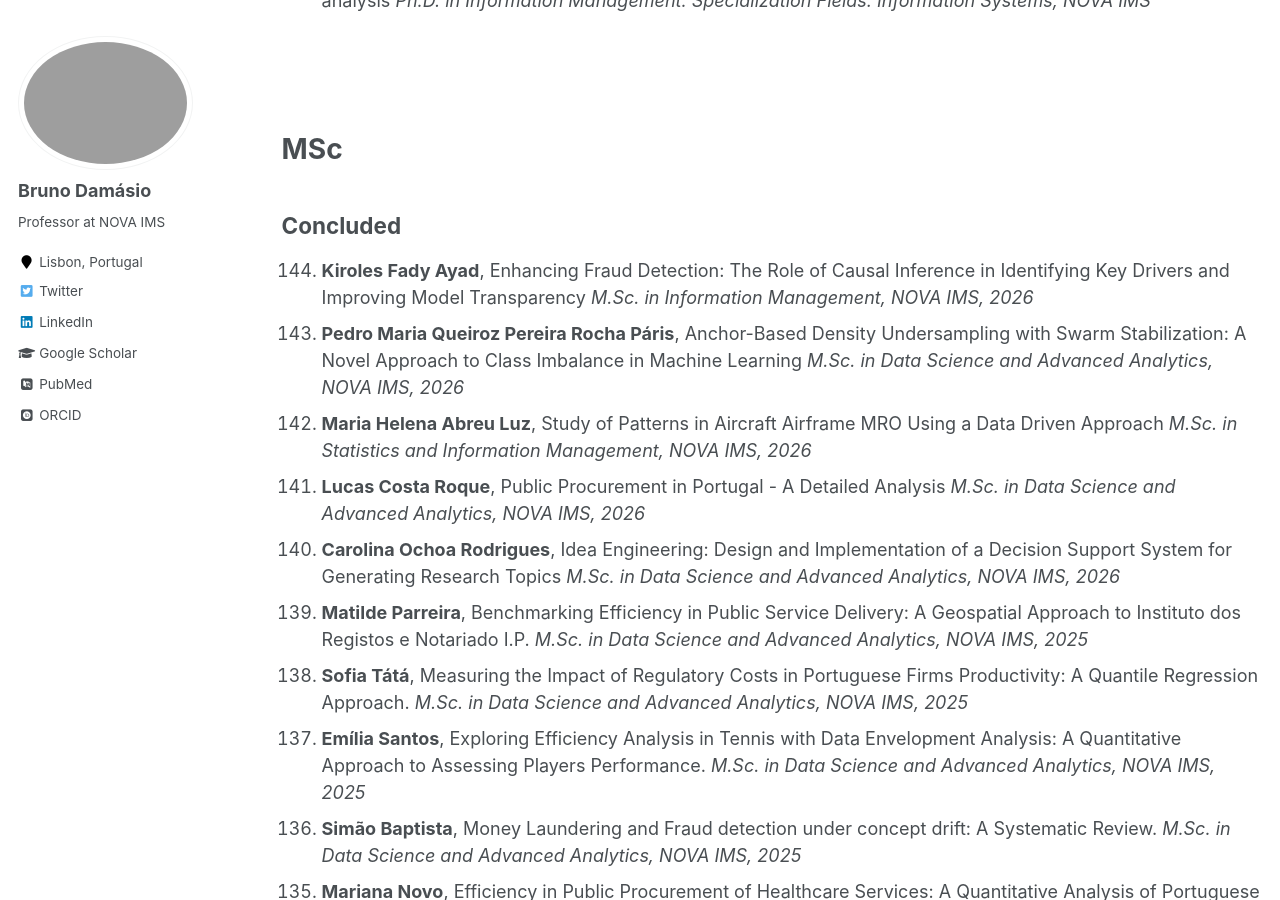
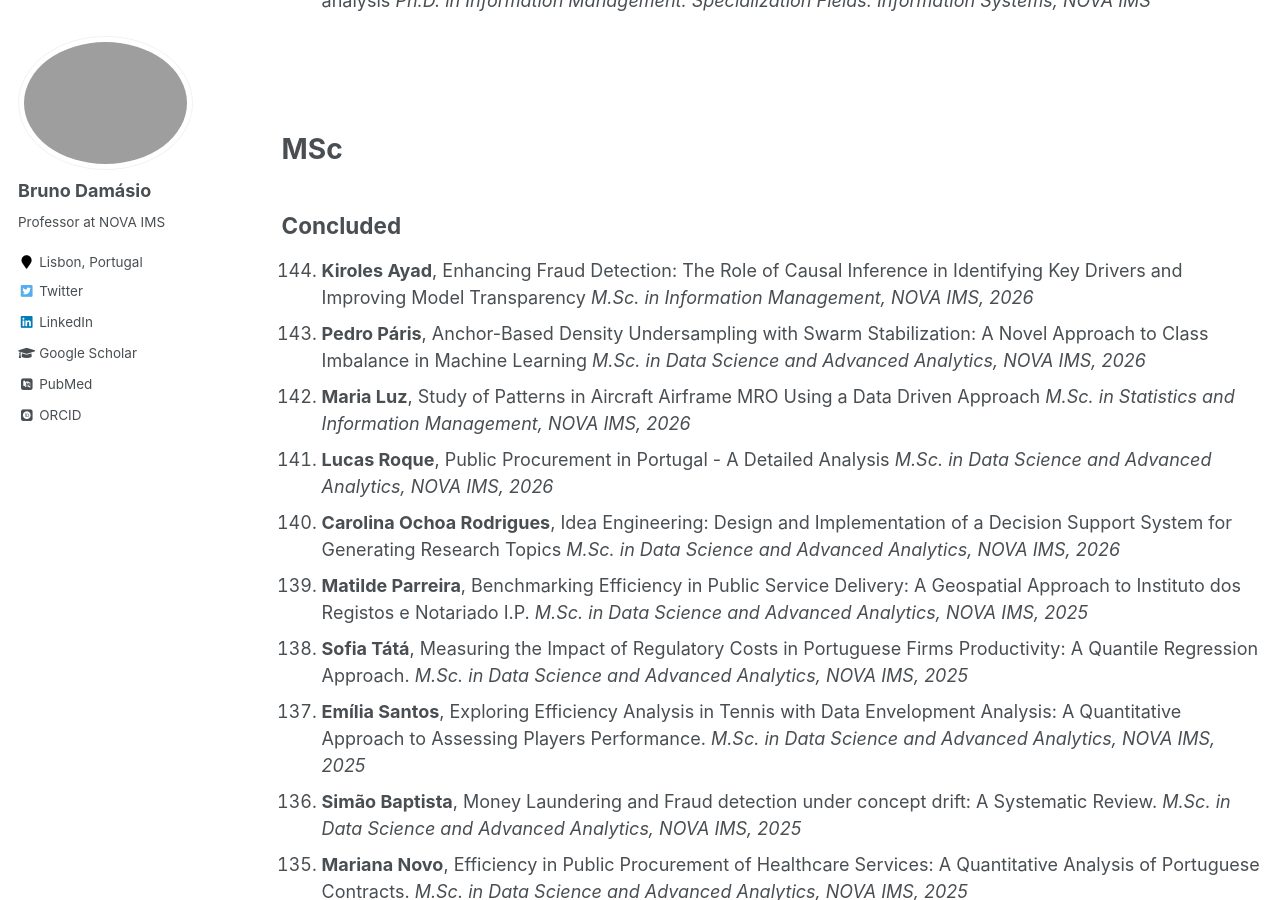
Before and after one commit to damasiob/damasiob.github.io, a Jekyll site: the page built from _pages/orietation.md, in a window 1280 px wide and 900 px high, scrolled down 378 px. Built offline with Jekyll 4.4.1, drawn with Linux system fonts in a browser that asks for light colours; some web fonts are replaced.

Commit message:
Shorten supervision names to first and last name

```diff
--- a/_pages/orietation.md
+++ b/_pages/orietation.md
@@ -74,13 +74,13 @@ Concluded
 ---
 
 <ol reversed>
-<li><b>Kiroles Fady Ayad</b>, Enhancing Fraud Detection: The Role of Causal Inference in Identifying Key Drivers and Improving Model Transparency <i>M.Sc. in Information Management, NOVA IMS, 2026 </i></li>
+<li><b>Kiroles Ayad</b>, Enhancing Fraud Detection: The Role of Causal Inference in Identifying Key Drivers and Improving Model Transparency <i>M.Sc. in Information Management, NOVA IMS, 2026 </i></li>
 
-<li><b>Pedro Maria Queiroz Pereira Rocha Páris</b>, Anchor-Based Density Undersampling with Swarm Stabilization: A Novel Approach to Class Imbalance in Machine Learning <i>M.Sc. in Data Science and Advanced Analytics, NOVA IMS, 2026 </i></li>
+<li><b>Pedro Páris</b>, Anchor-Based Density Undersampling with Swarm Stabilization: A Novel Approach to Class Imbalance in Machine Learning <i>M.Sc. in Data Science and Advanced Analytics, NOVA IMS, 2026 </i></li>
 
-<li><b>Maria Helena Abreu Luz</b>, Study of Patterns in Aircraft Airframe MRO Using a Data Driven Approach <i>M.Sc. in Statistics and Information Management, NOVA IMS, 2026 </i></li>
+<li><b>Maria Luz</b>, Study of Patterns in Aircraft Airframe MRO Using a Data Driven Approach <i>M.Sc. in Statistics and Information Management, NOVA IMS, 2026 </i></li>
 
-<li><b>Lucas Costa Roque</b>, Public Procurement in Portugal - A Detailed Analysis <i>M.Sc. in Data Science and Advanced Analytics, NOVA IMS, 2026 </i></li>
+<li><b>Lucas Roque</b>, Public Procurement in Portugal - A Detailed Analysis <i>M.Sc. in Data Science and Advanced Analytics, NOVA IMS, 2026 </i></li>
 
 <li><b>Carolina Ochoa Rodrigues</b>, Idea Engineering: Design and Implementation of a Decision Support System for Generating Research Topics <i>M.Sc. in Data Science and Advanced Analytics, NOVA IMS, 2026 </i></li>
 
```
